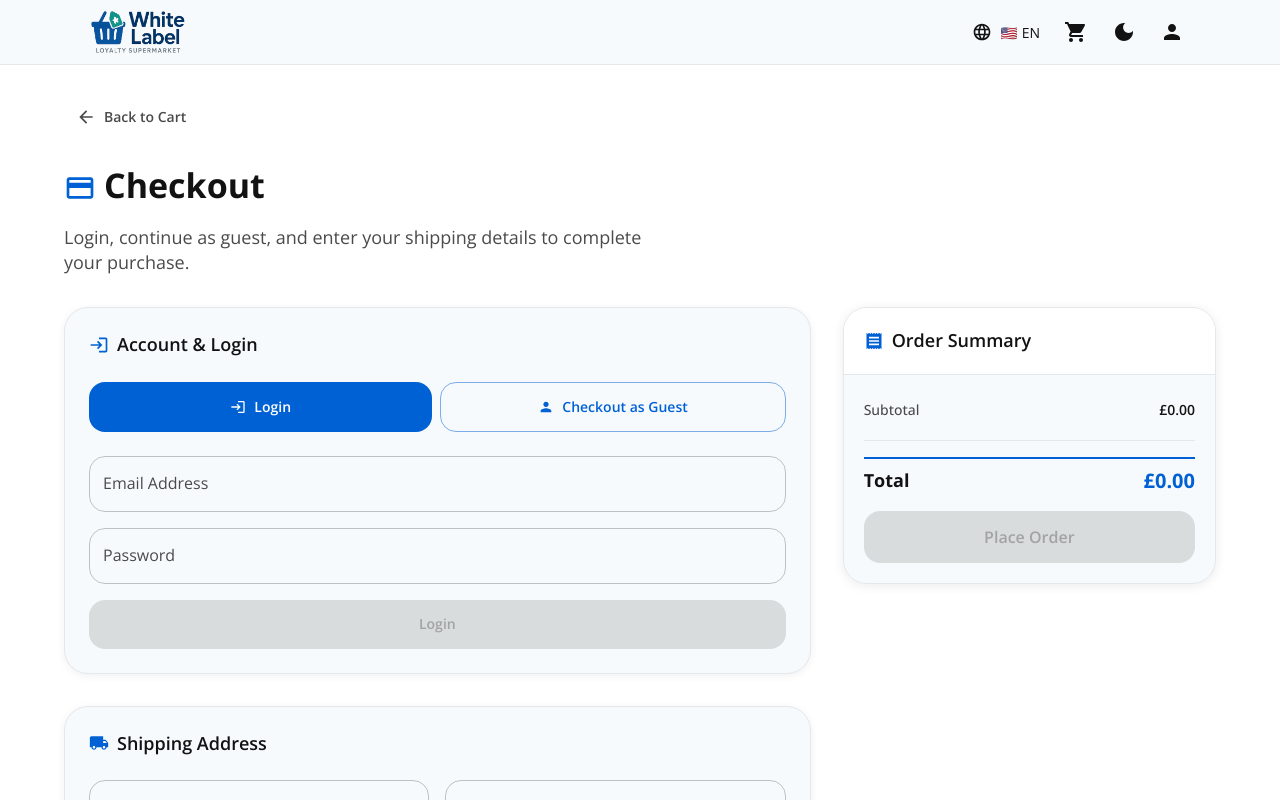
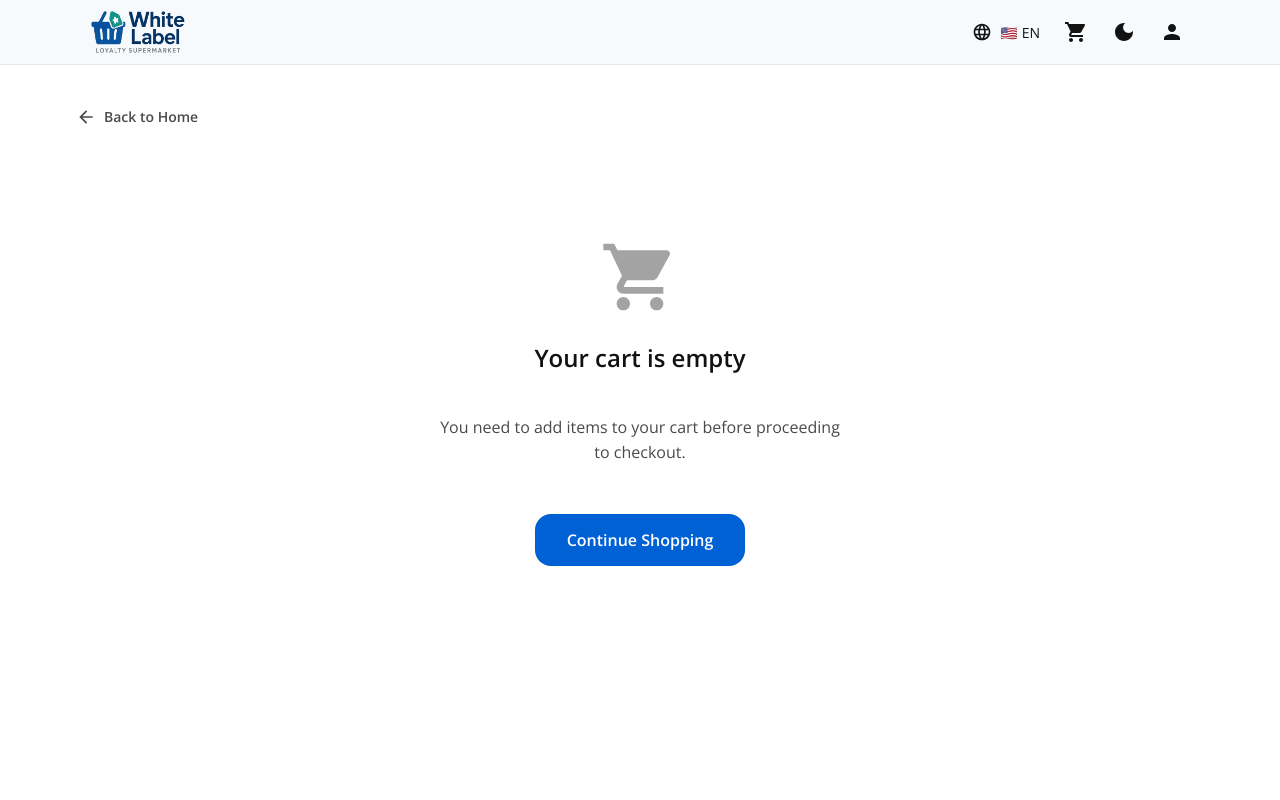
Before and after one commit to rehancg/white-label-loyalty-supermarket, a Next.js app: page /checkout in a window 1280 px wide. Shown: the top 800 px of the page. Built offline with nearby package versions, Linux system fonts and the light colour scheme.

Commit message:
feat: implement checkout API and integrate order submission service with validation and error handling

```diff
--- /dev/null
+++ b/src/app/api/checkout/route.ts
@@ -0,0 +1,146 @@
+import { NextRequest, NextResponse } from 'next/server';
+import { CheckoutRequest, CheckoutResponse } from '@/types/checkout';
+
+export async function POST(request: NextRequest) {
+  try {
+    const body: CheckoutRequest = await request.json();
+
+    // Validate required fields
+    if (!body.shipping || !body.cart) {
+      return NextResponse.json(
+        {
+          success: false,
+          message: 'Missing required fields: shipping and cart are required',
+          errors: [
+            {
+              field: 'general',
+              message: 'Missing required fields: shipping and cart are required',
+            },
+          ],
+        } as CheckoutResponse,
+        { status: 400 }
+      );
+    }
+
+    // Validate shipping information
+    const shippingErrors: { field: string; message: string }[] = [];
+    const requiredShippingFields = [
+      'firstName',
+      'lastName',
+      'streetAddress',
+      'city',
+      'postalCode',
+      'country',
+    ];
+
+    requiredShippingFields.forEach((field) => {
+      if (!body.shipping[field as keyof typeof body.shipping]) {
+        shippingErrors.push({
+          field: `shipping.${field}`,
+          message: `${field} is required`,
+        });
+      }
+    });
+
+    if (shippingErrors.length > 0) {
+      return NextResponse.json(
+        {
+          success: false,
+          message: 'Shipping information is incomplete',
+          errors: shippingErrors,
+        } as CheckoutResponse,
+        { status: 400 }
+      );
+    }
+
+    // Validate cart
+    if (!body.cart.items || body.cart.items.length === 0) {
+      return NextResponse.json(
+        {
+          success: false,
+          message: 'Cart is empty',
+          errors: [
+            {
+              field: 'cart',
+              message: 'Cart cannot be empty',
+            },
+          ],
+        } as CheckoutResponse,
+        { status: 400 }
+      );
+    }
+
+    // Validate checkout mode
+    if (!['login', 'guest'].includes(body.checkoutMode)) {
+      return NextResponse.json(
+        {
+          success: false,
+          message: 'Invalid checkout mode',
+          errors: [
+            {
+              field: 'checkoutMode',
+              message: 'Checkout mode must be either "login" or "guest"',
+            },
+          ],
+        } as CheckoutResponse,
+        { status: 400 }
+      );
+    }
+
+    // For login mode, validate email
+    if (body.checkoutMode === 'login' && !body.email) {
+      return NextResponse.json(
+        {
+          success: false,
+          message: 'Email is required for login checkout',
+          errors: [
+            {
+              field: 'email',
+              message: 'Email is required for login checkout',
+            },
+          ],
+        } as CheckoutResponse,
+        { status: 400 }
+      );
+    }
+
+    const orderId = `ORD-${Date.now()}-${Math.random().toString(36).substr(2, 9).toUpperCase()}`;
+
+    // Simulate processing delay
+    await new Promise((resolve) => setTimeout(resolve, 1000));
+
+    console.log('Order processed:', {
+      orderId,
+      checkoutMode: body.checkoutMode,
+      email: body.email,
+      shipping: body.shipping,
+      cartItems: body.cart.items.length,
+      totalPrice: body.cart.totalPrice,
+      timestamp: new Date().toISOString(),
+    });
+
+    const response: CheckoutResponse = {
+      success: true,
+      orderId,
+      message: 'Order placed successfully! Your items will be processed and shipped soon.',
+    };
+
+    return NextResponse.json(response, { status: 200 });
+  } catch (error) {
+    console.error('Checkout API error:', error);
+
+    return NextResponse.json(
+      {
+        success: false,
+        message: 'An unexpected error occurred while processing your order',
+        errors: [
+          {
+            field: 'general',
+            message: 'An unexpected error occurred while processing your order',
+          },
+        ],
+      } as CheckoutResponse,
+      { status: 500 }
+    );
+  }
+}
--- a/src/components/checkout/CartSummary.tsx
+++ b/src/components/checkout/CartSummary.tsx
@@ -5,6 +5,7 @@ import OrderSummary from '../shared/OrderSummary';
 import { CHECKOUT_STYLES } from './constants';
 import { CheckoutRequest, CheckoutResponse } from '@/types/checkout';
 import { LoginFormData, ShippingFormData, PaymentFormData } from '@/schemas/checkout';
+import OrderService from '@/services/OrderService';
 
 interface CartSummaryProps {
   checkoutMode: 'login' | 'guest';
@@ -52,11 +53,7 @@ const CartSummary: React.FC<CartSummaryProps> = ({
         country: formData.shippingData!.country,
         state: formData.shippingData!.state,
       },
-      payment: {
-        cardNumber: formData.paymentData!.cardNumber,
-        expiryDate: formData.paymentData!.expiryDate,
-        cvc: formData.paymentData!.cvc,
-      },
+      payment_method: 'card',
       cart: {
         items: cart.items,
         subtotal: cart.subtotal,
@@ -68,15 +65,7 @@ const CartSummary: React.FC<CartSummaryProps> = ({
   };
 
   const submitOrder = async (payload: CheckoutRequest): Promise<CheckoutResponse> => {
-    return new Promise((resolve) => {
-      setTimeout(() => {
-        resolve({
-          success: true,
-          orderId: `ORD-${Date.now()}`,
-          message: 'Order placed successfully!',
-        });
-      }, 2000);
-    });
+    return await OrderService.submitOrder(payload);
   };
 
   const handlePlaceOrder = async () => {
@@ -102,7 +91,6 @@ const CartSummary: React.FC<CartSummaryProps> = ({
       }
 
       const payload = prepareCheckoutPayload(currentFormData);
-
       const response = await submitOrder(payload);
 
       if (response.success) {
@@ -113,7 +101,9 @@ const CartSummary: React.FC<CartSummaryProps> = ({
         setSubmitError(response.message || 'Failed to place order. Please try again.');
       }
     } catch (error) {
-      setSubmitError('An unexpected error occurred. Please try again.');
+      console.error('Order submission error:', error);
+      const errorMessage = error instanceof Error ? error.message : 'An unexpected error occurred. Please try again.';
+      setSubmitError(errorMessage);
     } finally {
       setIsSubmitting(false);
     }
--- a/src/components/checkout/CheckoutPage.tsx
+++ b/src/components/checkout/CheckoutPage.tsx
@@ -1,10 +1,10 @@
 'use client';
 
-import React, { useState, useRef } from 'react';
-import { Box, Container, Button, Alert, Snackbar } from '@mui/material';
-import { ArrowBack } from '@mui/icons-material';
+import React, { useState, useRef, useEffect } from 'react';
+import { Box, Container, Button, Alert, Snackbar, Typography } from '@mui/material';
+import { ArrowBack, ShoppingCart } from '@mui/icons-material';
 import { useRouter } from 'next/navigation';
-import { useAppDispatch } from '@/store/hooks';
+import { useAppDispatch, useAppSelector } from '@/store/hooks';
 import { clearCart } from '@/store/cartSlice';
 import CheckoutHeader from './CheckoutHeader';
 import LoginSection, { LoginSectionRef } from './LoginSection';
@@ -28,6 +28,7 @@ const CheckoutPage: React.FC = () => {
   const [userEmail, setUserEmail] = useState<string>('');
   const router = useRouter();
   const dispatch = useAppDispatch();
+  const cart = useAppSelector(state => state.cart);
 
   // Refs to access form validation methods
   const loginFormRef = useRef<LoginSectionRef>(null);
@@ -71,7 +72,6 @@ const CheckoutPage: React.FC = () => {
   const handleGuestCheckout = () => {
     setIsLoggedIn(true);
     setUserEmail('');
-    console.log('Guest checkout selected');
   };
 
   const handleShippingSubmit = (data: ShippingFormData) => {
@@ -125,6 +125,67 @@ const CheckoutPage: React.FC = () => {
 
     return { loginData, shippingData, paymentData };
   };
+
+  // Show empty cart message if cart is empty
+  if (cart.items.length === 0) {
+    return (
+      <Box
+        sx={CHECKOUT_STYLES.page.pageContainer}
+        role="main"
+        aria-labelledby="empty-cart-title"
+      >
+        <Container maxWidth="lg" sx={CHECKOUT_STYLES.page.container}>
+          <Button
+            startIcon={<ArrowBack />}
+            onClick={() => router.push('/')}
+            sx={CHECKOUT_STYLES.page.backButton}
+            aria-label="Go back to home page"
+          >
+            Back to Home
+          </Button>
+
+          <Box sx={CHECKOUT_STYLES.emptyCart.container}>
+            <ShoppingCart
+              sx={CHECKOUT_STYLES.emptyCart.icon}
+              aria-hidden="true"
+            />
+
+            <Typography
+              variant="h4"
+              component="h1"
+              id="empty-cart-title"
+              sx={CHECKOUT_STYLES.emptyCart.title}
+            >
+              Your cart is empty
+            </Typography>
+
+            <Typography
+              variant="body1"
+              sx={CHECKOUT_STYLES.emptyCart.message}
+            >
+              You need to add items to your cart before proceeding to checkout.
+            </Typography>
+
+            <Button
+              variant="contained"
+              size="large"
+              onClick={() => router.push('/')}
+              sx={CHECKOUT_STYLES.emptyCart.continueButton}
+            >
+              Continue Shopping
+            </Button>
+          </Box>
+        </Container>
+        {/* Order Success Modal */}
+        <OrderSuccessModal
+          open={showOrderSuccessModal}
+          orderId={orderId}
+          onClose={handleCloseOrderSuccessModal}
+          onNavigateHome={handleNavigateHome}
+        />
+      </Box>
+    );
+  }
 
   return (
     <Box
@@ -212,14 +273,6 @@ const CheckoutPage: React.FC = () => {
           {orderSuccess}
         </Alert>
       </Snackbar>
-
-      {/* Order Success Modal */}
-      <OrderSuccessModal
-        open={showOrderSuccessModal}
-        orderId={orderId}
-        onClose={handleCloseOrderSuccessModal}
-        onNavigateHome={handleNavigateHome}
-      />
     </Box>
   );
 };
--- a/src/components/checkout/constants.ts
+++ b/src/components/checkout/constants.ts
@@ -230,4 +230,40 @@ export const CHECKOUT_STYLES = {
       fontSize: '1rem',
     },
   },
+
+  // Empty Cart styles
+  emptyCart: {
+    container: {
+      display: 'flex',
+      flexDirection: 'column',
+      alignItems: 'center',
+      justifyContent: 'center',
+      minHeight: '60vh',
+      textAlign: 'center',
+      gap: 3,
+    },
+    icon: {
+      fontSize: 80,
+      color: 'text.secondary',
+      opacity: 0.5,
+    },
+    title: {
+      fontWeight: 600,
+      color: 'text.primary',
+      mb: 2,
+    },
+    message: {
+      color: 'text.secondary',
+      maxWidth: '400px',
+      mb: 3,
+    },
+    continueButton: {
+      py: 1.5,
+      px: 4,
+      fontWeight: 600,
+      borderRadius: 2,
+      textTransform: 'none',
+      fontSize: '1rem',
+    },
+  },
 } as const;
--- /dev/null
+++ b/src/services/OrderService.ts
@@ -0,0 +1,40 @@
+import { CheckoutRequest, CheckoutResponse } from '@/types/checkout';
+
+export class OrderService {
+  private static readonly API_BASE_URL = '/api';
+
+  /**
+   * Submit a checkout order
+   * @param checkoutData - The checkout request data
+   * @returns Promise<CheckoutResponse> - The checkout response
+   * @throws Error if the request fails
+   */
+  static async submitOrder(checkoutData: CheckoutRequest): Promise<CheckoutResponse> {
+    try {
+      const response = await fetch(`${this.API_BASE_URL}/checkout`, {
+        method: 'POST',
+        headers: {
+          'Content-Type': 'application/json',
+        },
+        body: JSON.stringify(checkoutData),
+      });
+
+      if (!response.ok) {
+        const errorData = await response.json();
+        throw new Error(errorData.message || 'Failed to place order');
+      }
+
+      const result: CheckoutResponse = await response.json();
+      return result;
+    } catch (error) {
+      // Re-throw with more context if it's a network error
+      if (error instanceof TypeError && error.message.includes('fetch')) {
+        throw new Error('Network error: Unable to connect to the server. Please check your internet connection.');
+      }
+
+      throw error;
+    }
+  }
+}
+
+export default OrderService;
--- a/src/types/checkout.ts
+++ b/src/types/checkout.ts
@@ -13,11 +13,7 @@ export interface CheckoutRequest {
     country: string;
     state: string;
   };
-  payment: {
-    cardNumber: string;
-    expiryDate: string;
-    cvc: string;
-  };
+  payment_method: string;
   cart: {
     items: CartItem[];
     subtotal: number;
```
